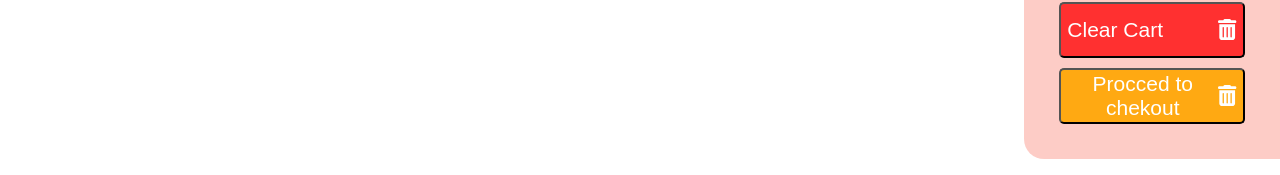
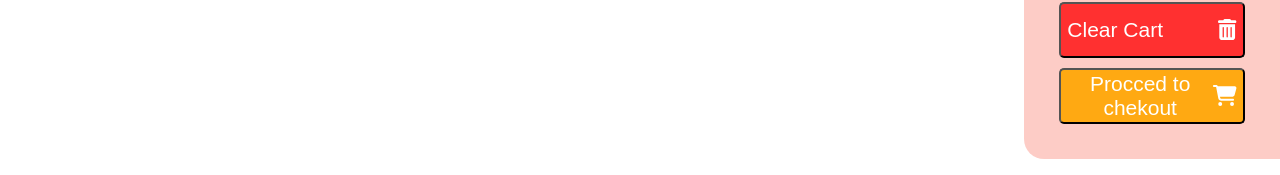
Before and after one commit to ronok420/ema-john-project-with-react-vite, a React (Vite) app: page /order in a window 1280 px wide. Shown: the part 389-564 px from the top of the page. Built offline with nearby package versions, Linux system fonts and the light colour scheme.

Commit message:
icon added for checkout and review orders

```diff
--- a/src/Components/Order/Order.jsx
+++ b/src/Components/Order/Order.jsx
@@ -53,7 +53,7 @@
             <div className="cart-container">
                 <Cart cart={cart} handleClearCart={handleClearCart}>
                     <Link to="/checkout" className='link-text'><button className='btn-procced-cart2'>Procced to chekout
-                        <FontAwesomeIcon icon={faTrashAlt} />
+                        <FontAwesomeIcon icon={faShoppingCart} />
                     </button></Link>
                 </Cart>
 
--- a/src/Components/Shop/Shop.jsx
+++ b/src/Components/Shop/Shop.jsx
@@ -5,7 +5,7 @@
 import { addToDb, deleteShoppingCart, getShoppingCart } from '../../utilities/fakedb';
 import { Link } from 'react-router-dom';
 import { FontAwesomeIcon } from '@fortawesome/react-fontawesome'
-import { faShoppingCart, faTrashAlt } from '@fortawesome/free-solid-svg-icons'
+import { faArrowRight, faTrashAlt } from '@fortawesome/free-solid-svg-icons'
 
 const Shop = () => {
     const [products, setProducts] = useState([]);
@@ -76,7 +76,7 @@
             <div className="cart-container">
                 <Cart cart={cart} handleClearCart={handleClearCart}>
                     <Link to="/order" className='link-text'><button className='btn-procced-cart2'>Review Orders
-                        <FontAwesomeIcon icon={faTrashAlt} />
+                        <FontAwesomeIcon icon={faArrowRight} />
                     </button></Link>                </Cart>
 
 
```
